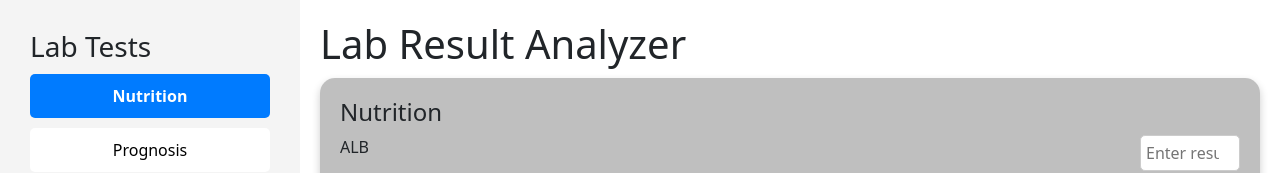
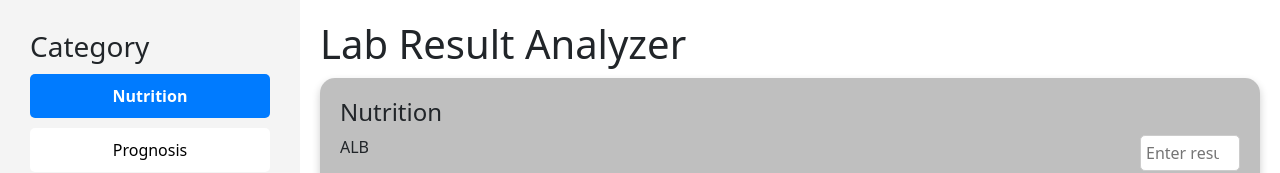
Before and after one commit to william5468/react-app, a React (Vite) app: page / in a window 1280 px wide. Shown: the top 173 px of the page. Built offline with nearby package versions, Linux system fonts and the light colour scheme; the HTML template or start-up script is replaced by a standard one.

Commit message:
Update App.tsx _ to category

```diff
--- a/src/App.tsx
+++ b/src/App.tsx
@@ -63,7 +63,7 @@ const App: React.FC = () => {
     <div style={{ display: "flex", height: "100vh" }}>
       {/* Sidebar */}
       <div style={{ width: "300px", background: "#f4f4f4", padding: "30px" }}>
-        <h3>Lab Tests</h3>
+        <h3>Category</h3>
         {labTests.map((test) => (
           <button
             key={test.id}
```
